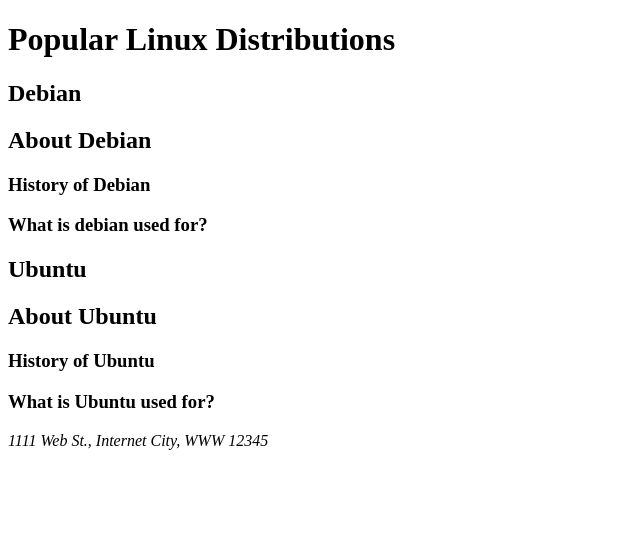
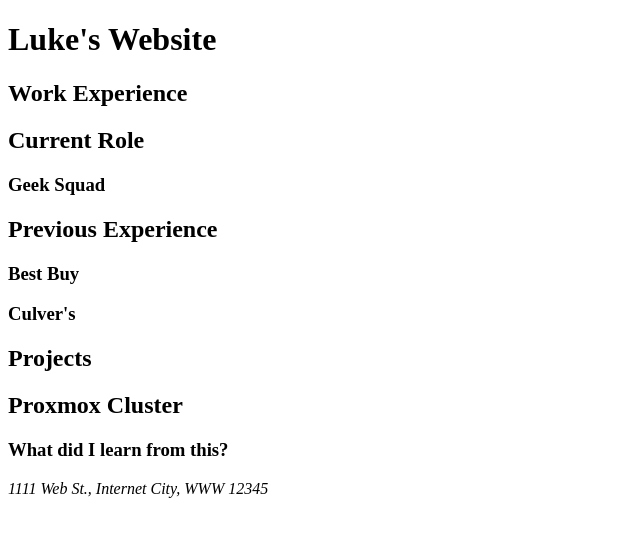
Before and after one commit to TheFN2187/ICT420, a plain HTML site: page index.html in a window 1280 px wide. Shown: the whole page, without its empty margins (0-640 px from the left). Drawn offline with Linux system fonts and the light colour scheme.

Commit message:
changed site content

```diff
--- a/index.html
+++ b/index.html
@@ -4,40 +4,41 @@
         <meta charset="utf-8">
         <meta name="viewport" content="width=device-width, initial-scale=1.0">
         <meta name="author" content="Luke Jacobs">
-        <meta name="description" content="A collection of popular distributions of Linux">
-        <meta name="keywords" content="linux, debian, ubuntu, arch, mint, kali, operating systems">
-        <title>Popular Linux Distributions</title>
+        <meta name="description" content="Personal page about Luke Jacobs">
+        <meta name="keywords" content="resume, portfolio, projects, experience, work">
+        <title>Luke's Website</title>
         <base href="https://thefn2187.github.io/ICT420/">
     </head>
     <body>
         <header>
-            <h1>Popular Linux Distributions</h1>
+            <h1>Luke's Website</h1>
         </header>
 
         <article>
             <header>
-                <h2>Debian</h2>
+                <h2>Work Experience</h2>
             </header>
 
             <section>
                 <header>
-                    <h2>About Debian</h2>
-                    <h3>History of Debian</h3>
-                    <h3>What is debian used for?</h3>
+                    <h2>Current Role</h2>
+                    <h3>Geek Squad</h3>
+                    <h2>Previous Experience</h2>
+                    <h3>Best Buy</h3>
+                    <h3>Culver's</h3>
                 </header>
             </section>
         </article>
 
         <article>
             <header>
-                <h2>Ubuntu</h2>
+                <h2>Projects</h2>
             </header>
 
             <section>
                 <header>
-                    <h2>About Ubuntu</h2>
-                    <h3>History of Ubuntu</h3>
-                    <h3>What is Ubuntu used for?</h3>
+                    <h2>Proxmox Cluster</h2>
+                    <h3>What did I learn from this?</h3>
                 </header>
             </section>
         </article>
```
